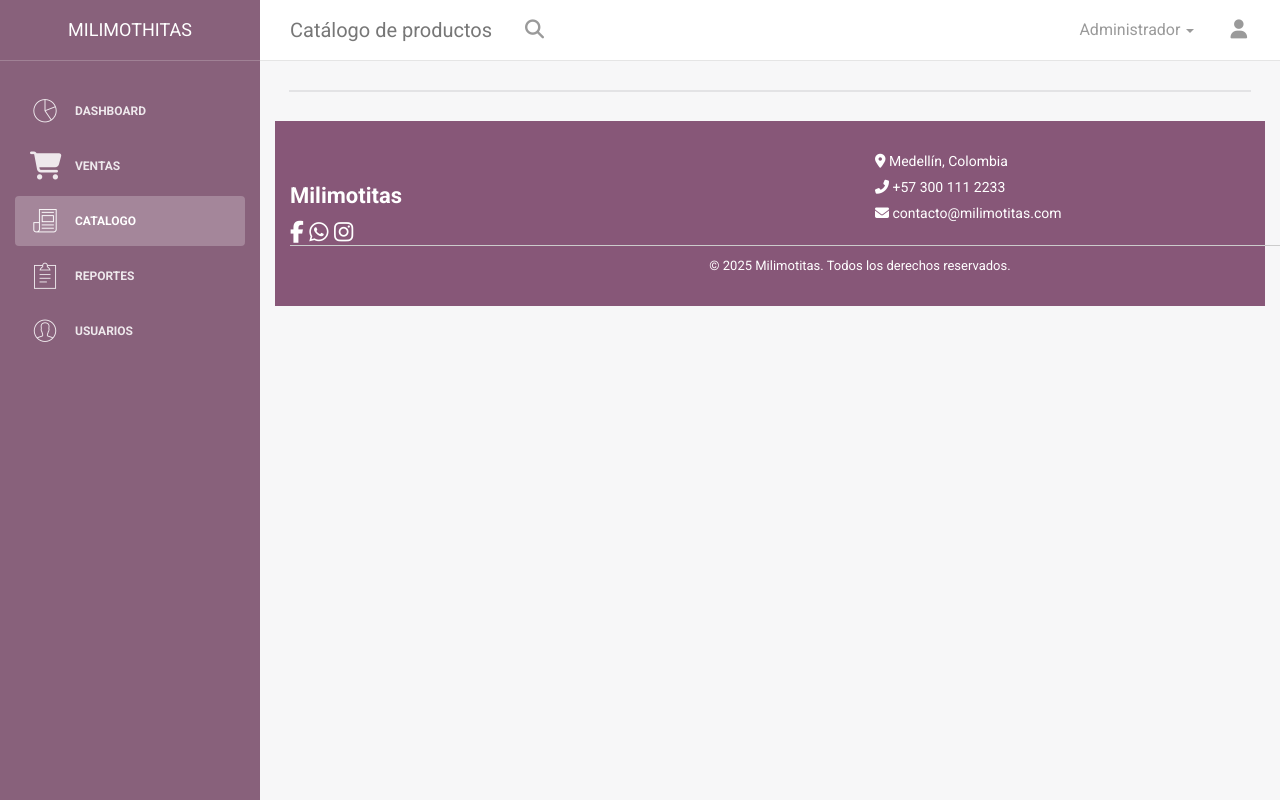
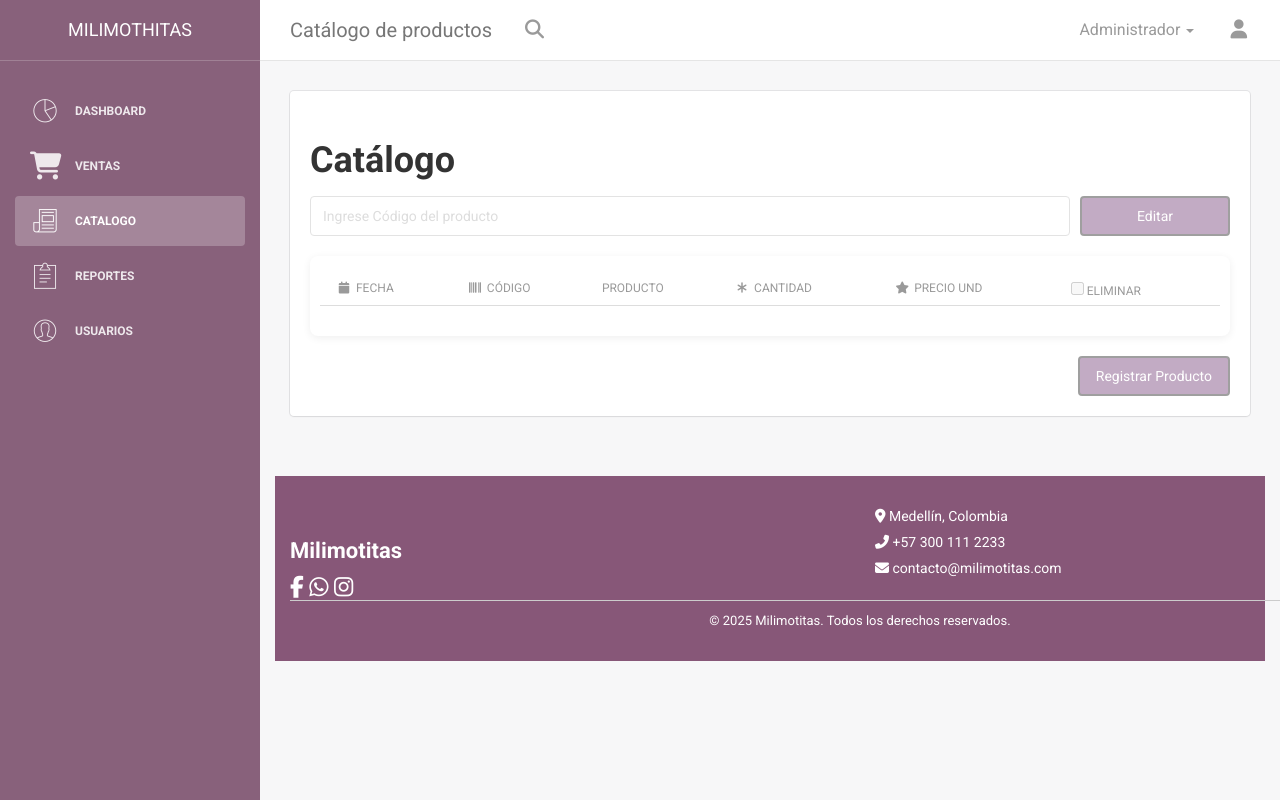
Before and after one commit to svanessar/proyectMilimothitas.github.io, a plain HTML site: page views/BS3/Catalogo/index.html in a window 1280 px wide. Shown: the top 800 px of the page. Drawn offline with Linux system fonts and the light colour scheme; some packages are replaced by stand-ins of ours.

Commit message:
catalogo actualizado y ventas para navegabilidad

```diff
--- a/views/BS3/Catalogo/index.html
+++ b/views/BS3/Catalogo/index.html
@@ -145,6 +145,35 @@
                         <div class="col-md-12">
                             <div class="card ">
                                 <!--Ingrese contenido aqui -->
+                                <!-- INICIO INTERFAZ DE CATÁLOGO -->
+                                <div style="padding: 20px; margin-bottom: 60px;">
+                                    <h2 style="font-weight: bold;">Catálogo</h2>
+                                    <div style="display: flex; gap: 10px; margin-bottom: 20px;">
+                                        <input type="text" class="form-control" placeholder="Ingrese Código del producto" style="flex: 1;">
+                                        <button class="btn" style="background-color: #b497b6; color: white; min-width: 150px;">Editar</button>
+                                    </div>
+                                    <div style="background: white; border-radius: 8px; box-shadow: 0 2px 8px #0001; padding: 10px;">
+                                        <table class="table">
+                                            <thead>
+                                                <tr>
+                                                    <th><i class="fa fa-calendar"></i> Fecha</th>
+                                                    <th><i class="fa fa-barcode"></i> Código</th>
+                                                    <th>Producto</th>
+                                                    <th><i class="fa fa-asterisk"></i> Cantidad</th>
+                                                    <th><i class="fa fa-star"></i> Precio Und</th>
+                                                    <th><input type="checkbox" disabled> Eliminar</th>
+                                                </tr>
+                                            </thead>
+                                            <tbody>
+                                                <!-- Aquí se agregarán dinámicamente los productos -->
+                                            </tbody>
+                                        </table>
+                                    </div>
+                                    <div style="display: flex; justify-content: flex-end; margin-top: 20px;">
+                                        <button class="btn" style="background-color: #b497b6; color: white; min-width: 150px;">Registrar Producto</button>
+                                    </div>
+                                </div>
+                                <!-- FIN INTERFAZ DE CATÁLOGO -->
                             </div>
                         </div>
 
@@ -167,16 +196,14 @@
                             <div class="col-md-6 text-start">
                                 <h4 style="font-weight: bold; margin-bottom: 10px;">Milimotitas</h4>
                                 <div class="social-icons d-flex align-items-center" style="gap: 15px;">
-                                    <a href="https://facebook.com" target="_blank"
-                                        style="color: white; font-size: 22px;">
+                                    <a href="https://facebook.com" target="_blank" style="color: white; font-size: 22px;">
                                         <i class="fab fa-facebook-f"></i>
                                     </a>
                                     <a href="https://wa.me/573001112233" target="_blank"
                                         style="color: white; font-size: 22px;">
                                         <i class="fab fa-whatsapp"></i>
                                     </a>
-                                    <a href="https://instagram.com" target="_blank"
-                                        style="color: white; font-size: 22px;">
+                                    <a href="https://instagram.com" target="_blank" style="color: white; font-size: 22px;">
                                         <i class="fab fa-instagram"></i>
                                     </a>
                                 </div>
```
Also changed, not shown: views/BS3/ventas/registrar.html (+2 -2 lines).
